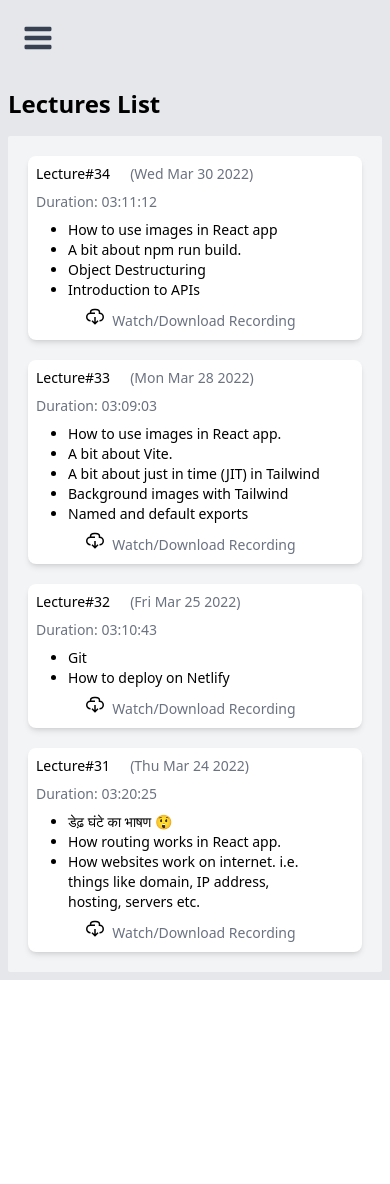
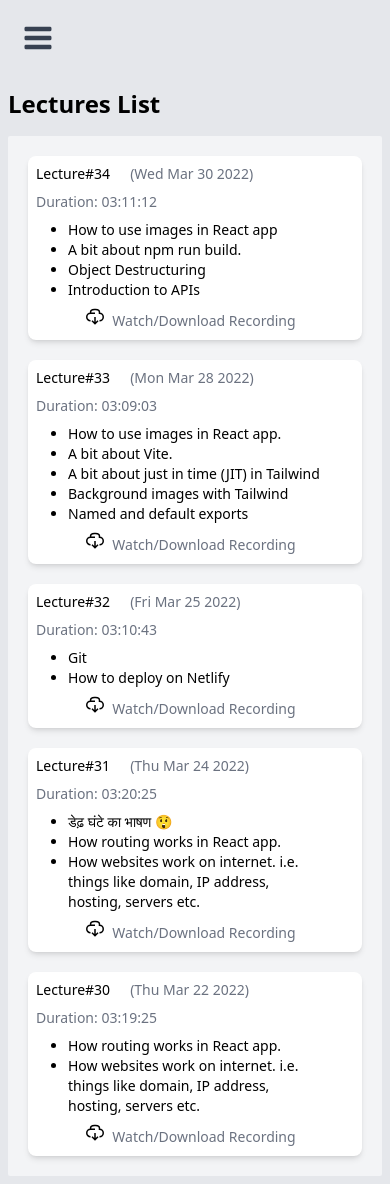
Before and after one commit to Anamika7452/codeyogiclone, a React (Vite) app: page /lectures in a window 390 px wide. Before the commit the page ends 980 px from the top, so only its background shows below. Built offline with nearby package versions, Linux system fonts and the light colour scheme.

Commit message:
make side bar more responsive

```diff
--- a/src/Hemburger.jsx
+++ b/src/Hemburger.jsx
@@ -4,7 +4,7 @@ import { GoThreeBars } from "react-icons/go";
 const Hemburger = (props) => {
   return (
     <>
-      <div className="p-5 text-4xl text-gray-700 sm:hidden block">
+      <div className="p-5 text-4xl text-gray-700 sm:hidden block fixed">
         <GoThreeBars onClick={props.onClick} />
       </div>
     </>
--- a/src/MainLayout.jsx
+++ b/src/MainLayout.jsx
@@ -2,7 +2,6 @@ import React from "react";
 import SideBar from "./SideBar";
 import H1 from "./H1";
 import { Outlet } from "react-router-dom";
-import { GoThreeBars } from "react-icons/go";
 import Hemburger from "./Hemburger";
 
 const MainLayout = (props) => {
@@ -24,7 +23,7 @@ const MainLayout = (props) => {
           <SideBar />
         </div>
 
-        <div className="block sm:hidden absolute">
+        <div className="block sm:hidden h-screen fixed">
           {!sideBarVisibility && <Hemburger onClick={sideBarVisible} />}
 
           {sideBarVisibility && (
--- a/src/MockData/lectures.js
+++ b/src/MockData/lectures.js
@@ -42,6 +42,16 @@ const lecutreData = [
     ],
     RecordingUrl: 'https://youtu.be/8N_Yro5QeCE" target="_blank',
   },
+  {
+    id: 30,
+    UplodedDate: "(Thu Mar 22 2022)",
+    Duration: "Duration: 03:19:25",
+    Topics: [
+      "How routing works in React app.",
+      "How websites work on internet. i.e. things like domain, IP address, hosting, servers etc.",
+    ],
+    RecordingUrl: 'https://youtu.be/8N_Yro5QeCE" target="_blank',
+  },
 ];
 
 export default lecutreData;
```
